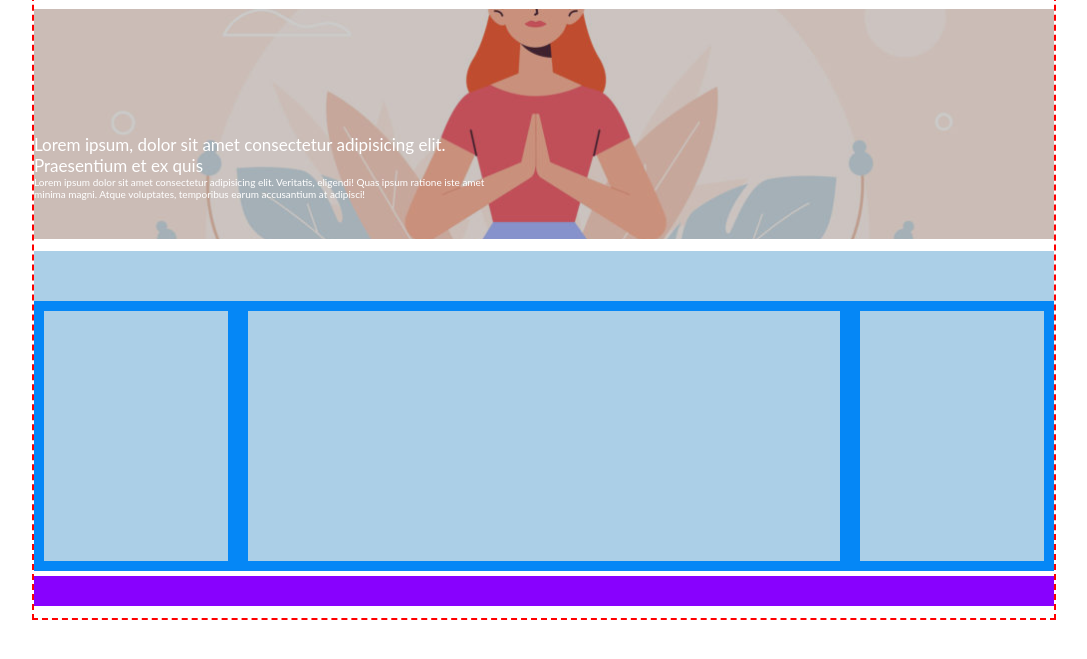
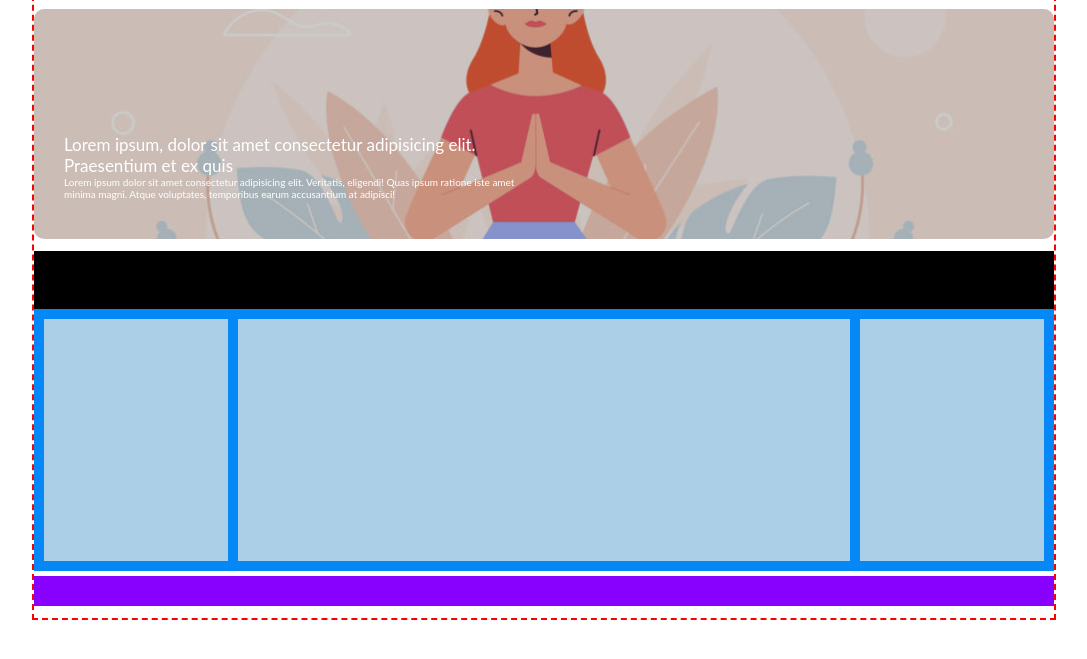
Before and after one commit to Maria210194/htmlcss-wp, a plain HTML site: page index.html in a window 1280 px wide. Shown: the part 85-744 px from the top of the page, without its empty margins (96-1183 px from the left). Drawn offline with Linux system fonts and the light colour scheme.

Commit message:
head-float

```diff
--- a/css/style.css
+++ b/css/style.css
@@ -44,12 +44,14 @@
     width: 100%;
     height: 230px;
     background-position: center;
+    border-radius: 10px;
 }
 
 .banner-txt{
     display: inline-block;
     width: 800px;
     margin-top: 125px;
+    margin-left: 30px;
 }
 
 .banner-txt-big{
@@ -81,17 +83,23 @@
     display: table;
 }
 
+.head-float{
+    float: inline-start;
+    width: 100%;
+    height: 58px;
+}
+
 .inner-float-small{
     float: left;
     width: 20%;
     border: 7px solid rgba(5,135,246,255);
-    margin-top: 50px;
+
 }
 
 .inner-float{
     float: left;
     width: 60%;
-    margin-top: 50px;
+
 }
 
 .footer{
@@ -119,13 +127,18 @@
     height: 320px;
 }
 
+.debug .head-float{
+    background-color: black;
+}
+
 .debug .inner-float{
-    height: 270px;
-    border: 10px solid rgba(5,135,246,255);
+    height: 262px;
+    border-top: 10px solid rgba(5,135,246,255);
+    border-bottom: 10px solid rgba(5,135,246,255);
 }
 
 .debug .inner-float-small{
-    height: 270px;
+    height: 262px;
     border: 10px solid rgba(5,135,246,255);
 }
 
--- a/index.html
+++ b/index.html
@@ -50,6 +50,7 @@
         </div>
         <div class="maxi-box">
             <div class="clearfix">
+                <div class="head-float"></div>
                 <div class="inner-float-small"></div>
                 <div class="inner-float"></div>
                 <div class="inner-float-small"></div>
```
